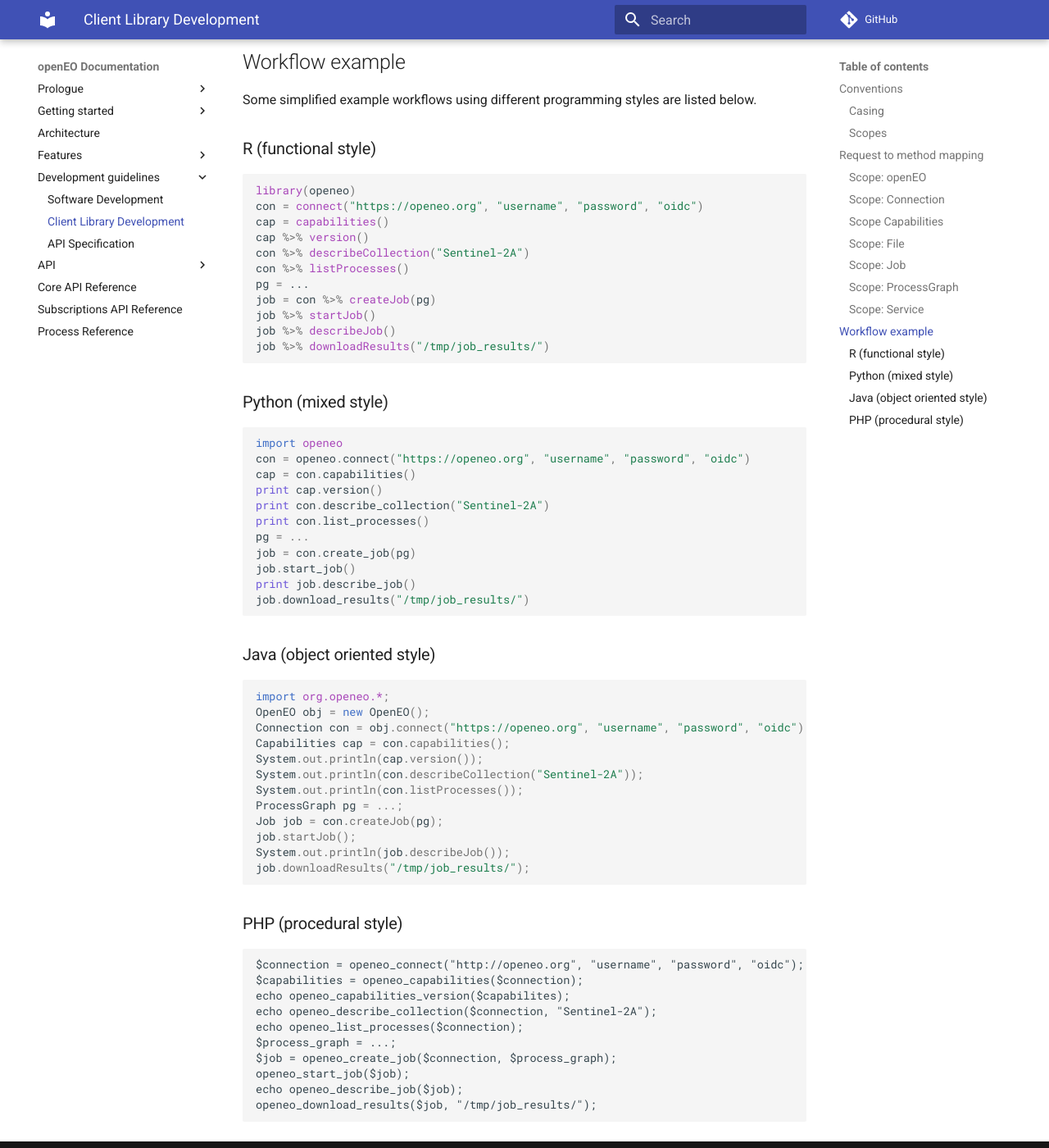
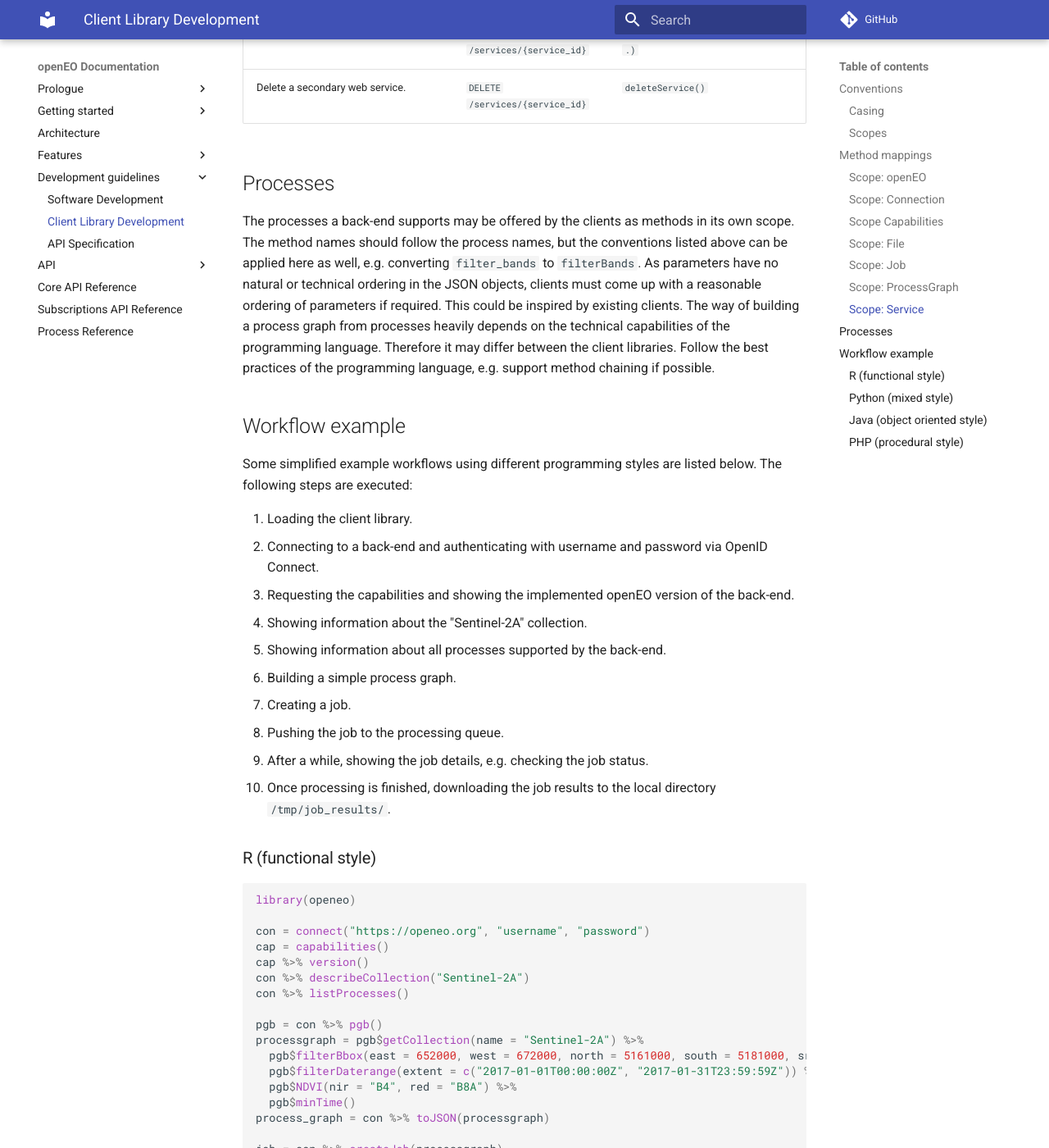
Before and after one commit to Open-EO/openeo-api, an MkDocs documentation site: the page built from docs/guidelines-clients.md, in a window 1280 px wide and 1400 px high, scrolled down 5492 px. Shown: the whole window at 82% size. Built offline with MkDocs 1.6.1 and Material for MkDocs 9.7.7, drawn with Linux system fonts in a browser that asks for light colours; comment, search, counter and statistics services are not loaded; some of the changed text lies outside the part shown.

Commit message:
Added processes to client library conventions.

````diff
--- a/docs/guidelines-clients.md
+++ b/docs/guidelines-clients.md
@@ -21,7 +21,7 @@ Example for the `version` method in `openEO`:
 
 * Procedural style: `openeo_version()`
 * OO style:
-  ```
+  ```java
   OpenEO obj = new OpenEO();
   obj.version();
   ```
@@ -31,20 +31,20 @@ If you can't store scope data in an object, you may need to pass these informati
 Example:
 
 * Procedural style:
-  ```
+  ```php
   $connection = openeo_connect("https://openeo.org");
   openeo_get_capabilities($connection);
   ```
 * OO style:
-  ```
+  ```java
   OpenEO obj = new OpenEO();
   Connection con = obj.connect("https://openeo.org");
   con.getCapabilities();
   ```
 
-## Request to method mapping
+## Method mappings
 
-**Note:** Subscriptions and some scopes for JSON objects are still missing.
+**Note:** Subscriptions and some scopes for response JSON objects are still missing. We are open for proposals.
 
 Italic values are the default values, parameters with a leading `?` are optional.
 
@@ -52,10 +52,10 @@ Italic values are the default values, parameters with a leading `?` are optional
 
 ### Scope: `openEO`
 
-| Description                                                  | Client method                                   | Parameters                        |
-| ------------------------------------------------------------ | ----------------------------------------------- | --------------------------------- |
-| Connect to a back-end, including authentication. Returns `Connection`. | `connect(url, ?username, ?password, ?authType)` | **authType**: *null*, basic, oidc |
-| Get client library version.                                  | `version()`                                     |                                   |
+| Description                                                  | Client method                                   | Parameters                                                   |
+| ------------------------------------------------------------ | ----------------------------------------------- | ------------------------------------------------------------ |
+| Connect to a back-end, including authentication. Returns `Connection`. | `connect(url, ?username, ?password, ?authType)` | **authType**: basic or *oidc*. Only applies if username and password are set. |
+| Get client library version.                                  | `version()`                                     |                                                              |
 
 ### Scope: `Connection`
 
@@ -96,26 +96,26 @@ Should be prefixed with `capabilities` if required.
 
 The `File` internally knows the `user_id` and the `path`.
 
-| Description           | API Request                      | Client method          | Parameters |
-| --------------------- | -------------------------------- | ---------------------- | ---------- |
-| Download a user file. | `GET /files/{user_id}/{path}`    | `downloadFile(target)` |            |
-| Upload a user file.   | `PUT /files/{user_id}/{path}`    | `uploadFile(source)`   |            |
-| Delete a user file.   | `DELETE /files/{user_id}/{path}` | `deleteFile()`         |            |
+| Description           | API Request                      | Client method          | Parameters                                  |
+| --------------------- | -------------------------------- | ---------------------- | ------------------------------------------- |
+| Download a user file. | `GET /files/{user_id}/{path}`    | `downloadFile(target)` | **target**: Path to a local file or folder. |
+| Upload a user file.   | `PUT /files/{user_id}/{path}`    | `uploadFile(source)`   |                                             |
+| Delete a user file.   | `DELETE /files/{user_id}/{path}` | `deleteFile()`         |                                             |
 
 ### Scope: `Job`
 
 The `Job` scope internally knows the `job_id`.
 
-| Description                                | API Request                        | Client method             | Parameters                 |
-| ------------------------------------------ | ---------------------------------- | ------------------------- | -------------------------- |
-| Get all job information.                   | `GET /jobs/{job_id}`               | `describeJob()`           |                            |
-| Update a job.                              | `PATCH /jobs/{job_id}`             | `updateJob(...)`          | TBD                        |
-| Delete a job                               | `DELETE /jobs/{job_id}`            | `deleteJob()`             |                            |
-| Calculate an time/cost estimate for a job. | `GET /jobs/{job_id}/estimate`      | `estimateJob()`           |                            |
-| Start / queue a job for processing.        | `POST /jobs/{job_id}/results`      | `startJob()`              |                            |
-| Stop / cancel job processing.              | `DELETE /jobs/{job_id}/results`    | `stopJob()`               |                            |
-| Get document with download links.          | `GET /jobs/{job_id}/results`       | `listResults(?type)`      | **type**: *json*, metalink |
-| Download job results.                      | `GET /jobs/{job_id}/results` > ... | `downloadResults(target)` |                            |
+| Description                                | API Request                        | Client method             | Parameters                          |
+| ------------------------------------------ | ---------------------------------- | ------------------------- | ----------------------------------- |
+| Get all job information.                   | `GET /jobs/{job_id}`               | `describeJob()`           |                                     |
+| Update a job.                              | `PATCH /jobs/{job_id}`             | `updateJob(...)`          | TBD                                 |
+| Delete a job                               | `DELETE /jobs/{job_id}`            | `deleteJob()`             |                                     |
+| Calculate an time/cost estimate for a job. | `GET /jobs/{job_id}/estimate`      | `estimateJob()`           |                                     |
+| Start / queue a job for processing.        | `POST /jobs/{job_id}/results`      | `startJob()`              |                                     |
+| Stop / cancel job processing.              | `DELETE /jobs/{job_id}/results`    | `stopJob()`               |                                     |
+| Get document with download links.          | `GET /jobs/{job_id}/results`       | `listResults(?type)`      | **type**: *json*, metalink          |
+| Download job results.                      | `GET /jobs/{job_id}/results` > ... | `downloadResults(target)` | **target**: Path to a local folder. |
 
 ### Scope: `ProcessGraph`
 
@@ -137,21 +137,45 @@ The `Service` scope internally knows the `service_id`.
 | Update a secondary web service.                    | `PATCH /services/{service_id}`  | `updateService(...)` | TBD        |
 | Delete a secondary web service.                    | `DELETE /services/{service_id}` | `deleteService()`    |            |
 
+## Processes
+
+The processes a back-end supports may be offered by the clients as methods in its own scope. The method names should follow the process names, but the conventions listed above can be applied here as well, e.g. converting `filter_bands` to `filterBands`. As parameters have no natural or technical ordering in the JSON objects, clients must come up with a reasonable ordering of parameters if required. This could be inspired by existing clients. The way of building a process graph from processes heavily depends on the technical capabilities of the programming language. Therefore it may differ between the client libraries. Follow the best practices of the programming language, e.g. support method chaining if possible.
+
 ## Workflow example
 
-Some simplified example workflows using different programming styles are listed below.
+Some simplified example workflows using different programming styles are listed below. The following steps are executed:
+
+1. Loading the client library.
+2. Connecting to a back-end and authenticating with username and password via OpenID Connect.
+3. Requesting the capabilities and showing the implemented openEO version of the back-end.
+4. Showing information about the "Sentinel-2A" collection.
+5. Showing information about all processes supported by the back-end.
+6. Building a simple process graph.
+7. Creating a job.
+8. Pushing the job to the processing queue.
+9. After a while, showing the job details, e.g. checking the job status.
+10. Once processing is finished, downloading the job results to the local directory `/tmp/job_results/`.
 
 ### R (functional style)
 
 ```r
 library(openeo)
-con = connect("https://openeo.org", "username", "password", "oidc")
+
+con = connect("https://openeo.org", "username", "password")
 cap = capabilities()
 cap %>% version()
 con %>% describeCollection("Sentinel-2A")
 con %>% listProcesses()
-pg = ...
-job = con %>% createJob(pg)
+
+pgb = con %>% pgb()
+processgraph = pgb$getCollection(name = "Sentinel-2A") %>%
+  pgb$filterBbox(east = 652000, west = 672000, north = 5161000, south = 5181000, srs = "EPSG:32632") %>%
+  pgb$filterDaterange(extent = c("2017-01-01T00:00:00Z", "2017-01-31T23:59:59Z")) %>%
+  pgb$NDVI(nir = "B4", red = "B8A") %>%
+  pgb$minTime()
+process_graph = con %>% toJSON(processgraph)
+
+job = con %>% createJob(processgraph)
 job %>% startJob()
 job %>% describeJob()
 job %>% downloadResults("/tmp/job_results/")
@@ -161,13 +185,21 @@ job %>% downloadResults("/tmp/job_results/")
 
 ```python
 import openeo
-con = openeo.connect("https://openeo.org", "username", "password", "oidc")
+
+con = openeo.connect("https://openeo.org", "username", "password")
 cap = con.capabilities()
 print cap.version()
 print con.describe_collection("Sentinel-2A")
 print con.list_processes()
-pg = ...
-job = con.create_job(pg)
+
+processes = con.get_processes();
+pg = processes.get_collection(name = "Sentinel-2A");
+pg = processes.filter_bbox(pg, east = 652000, west = 672000, north = 5161000, south = 5181000, srs = "EPSG:32632")
+pg = processes.filter_daterange(pg, extent = ["2017-01-01T00:00:00Z", "2017-01-31T23:59:59Z"])
+pg = processes.NDVI(pg, nir = "B4", red = "B8A")
+pg = processes.min_time(pg)
+
+job = con.create_job(pg.graph)
 job.start_job()
 print job.describe_job()
 job.download_results("/tmp/job_results/")
@@ -177,14 +209,19 @@ job.download_results("/tmp/job_results/")
 
 ```java
 import org.openeo.*;
+
 OpenEO obj = new OpenEO();
-Connection con = obj.connect("https://openeo.org", "username", "password", "oidc");
+Connection con = obj.connect("https://openeo.org", "username", "password");
 Capabilities cap = con.capabilities();
 System.out.println(cap.version());
 System.out.println(con.describeCollection("Sentinel-2A"));
 System.out.println(con.listProcesses());
-ProcessGraph pg = ...;
-Job job = con.createJob(pg);
+
+ProcessGraphBuilder pgb = con.getProcessGraphBuilder()
+// Chain processes... (TBD)
+ProcessGraph processGraph = pgb.buildProcessGraph();
+
+Job job = con.createJob(processGraph);
 job.startJob();
 System.out.println(job.describeJob());
 job.downloadResults("/tmp/job_results/");
@@ -193,13 +230,21 @@ job.downloadResults("/tmp/job_results/");
 ### PHP (procedural style)
 
 ```php
-$connection = openeo_connect("http://openeo.org", "username", "password", "oidc");
+require_once("/path/to/openeo.php");
+
+$connection = openeo_connect("http://openeo.org", "username", "password");
 $capabilities = openeo_capabilities($connection);
 echo openeo_capabilities_version($capabilites);
 echo openeo_describe_collection($connection, "Sentinel-2A");
 echo openeo_list_processes($connection);
-$process_graph = ...;
-$job = openeo_create_job($connection, $process_graph);
+
+$pg = openeo_process($pg, "get_collection", ["name" => "Sentinel-2A"]);
+$pg = openeo_process($pg, "filter_bbox", ["east" => 652000, "west" => 672000, "north" => 5161000, "south" => 5181000, "srs" => "EPSG:32632"]);
+$pg = openeo_process($pg, "filter_daterange", ["extent" => ["2017-01-01T00:00:00Z", "2017-01-31T23:59:59Z"]]);
+$pg = openeo_process($pg, "NDVI", ["red" => "B4", "nir" => "B8A"]);
+$pg = openeo_process($pg, "min_time");
+
+$job = openeo_create_job($connection, $pg);
 openeo_start_job($job);
 echo openeo_describe_job($job);
 openeo_download_results($job, "/tmp/job_results/");
````
